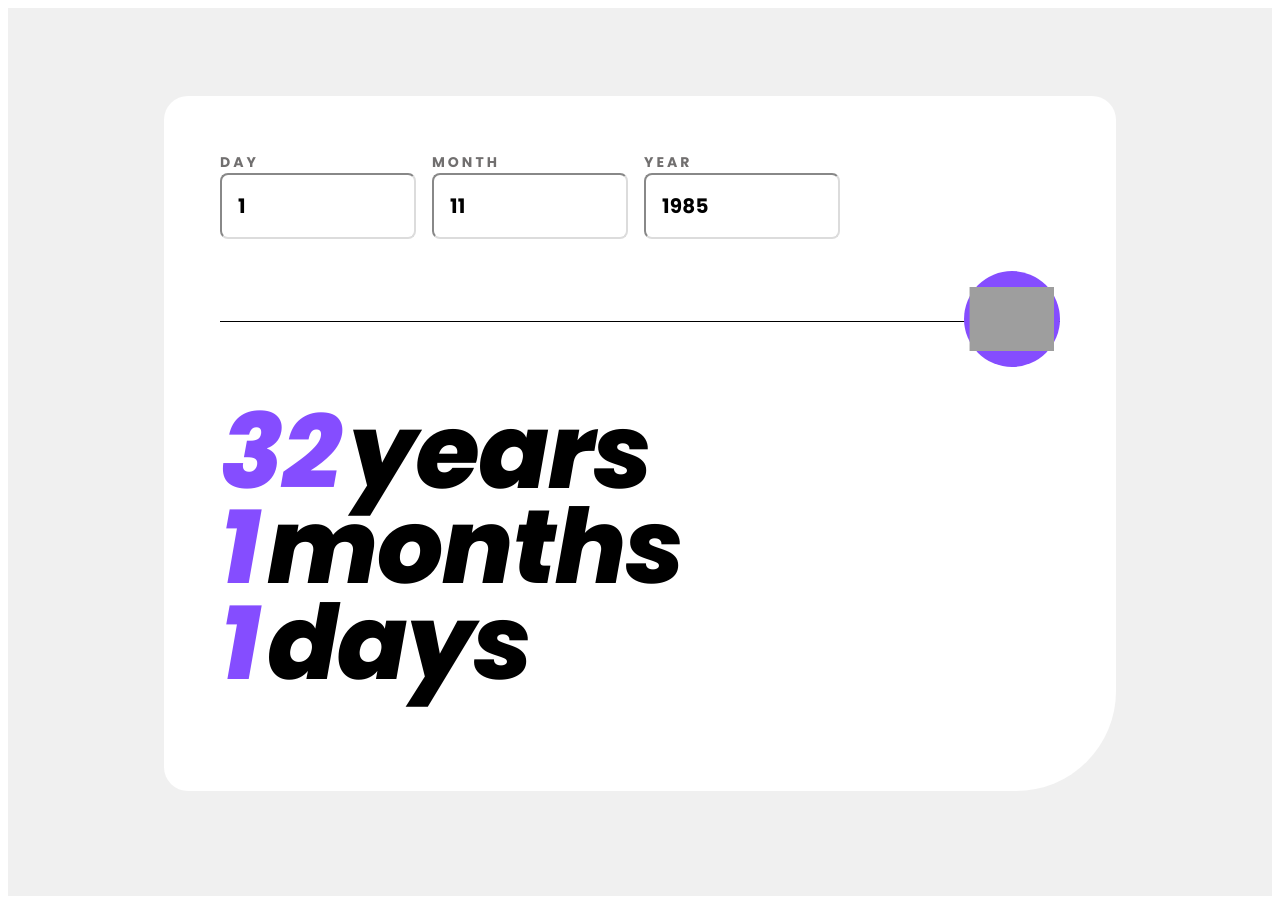
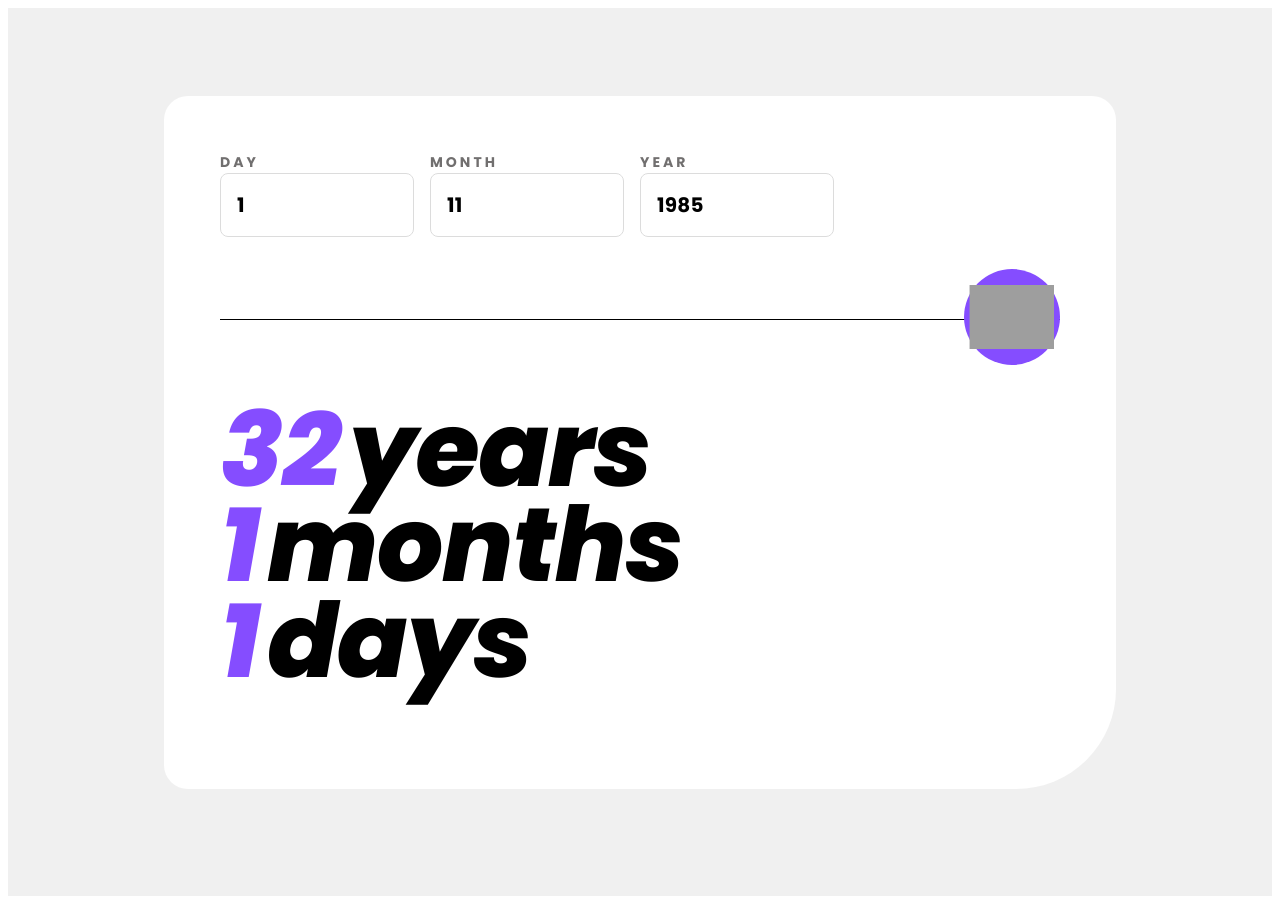
Before and after one commit to MaxAnderberg/age-calculator, a Vue app: page / in a window 1280 px wide. Built offline with nearby package versions, Linux system fonts and the light colour scheme; grey boxes are pictures that could not be loaded.

Commit message:
fixed border on input fields

```diff
--- a/src/components/AgeCalculator.vue
+++ b/src/components/AgeCalculator.vue
@@ -226,7 +226,9 @@ export default {
     letter-spacing: 0.2px;
     width: 100%;
     padding: 16px;
-    border-color: #dcdcdc;
+    border: solid 1px #dcdcdc;
+    outline: none;
+    box-shadow: none;
 }
 
 /* Remove spin button */
```
